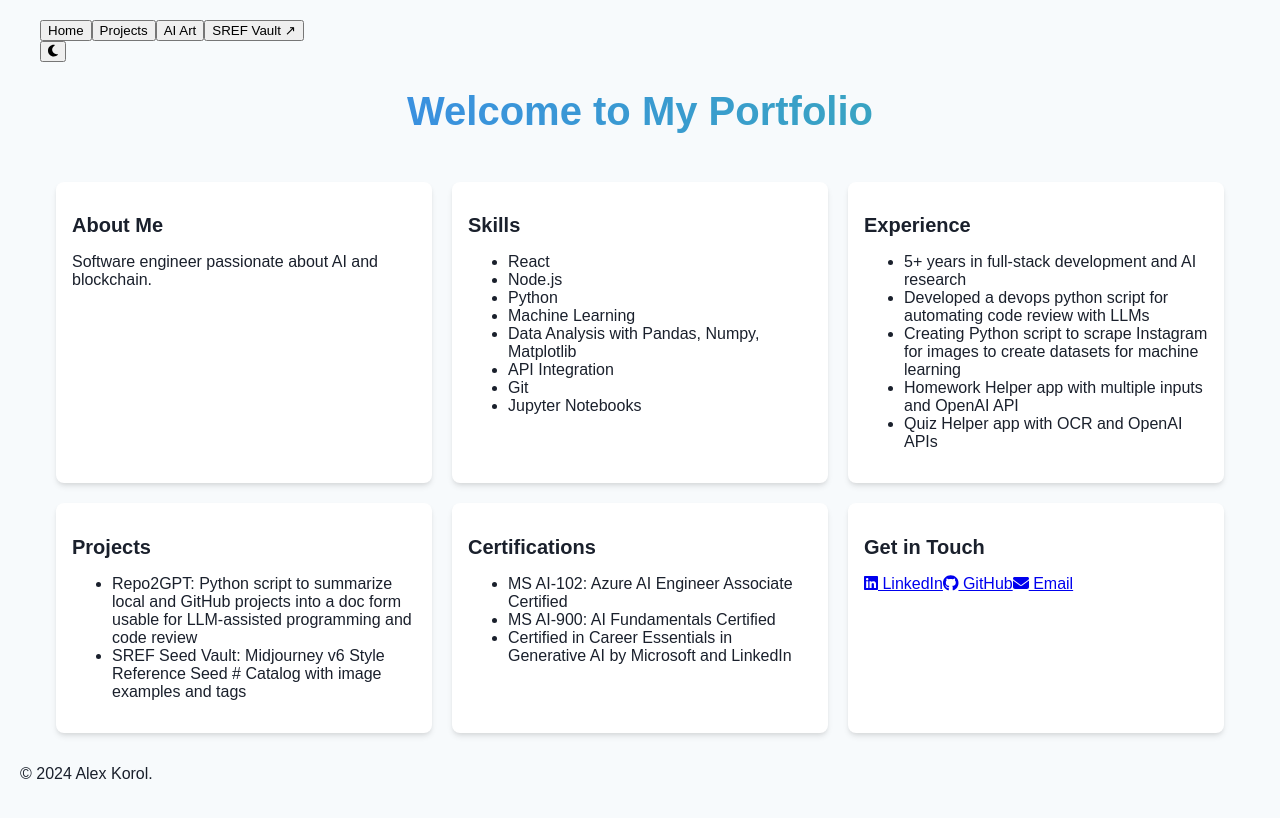
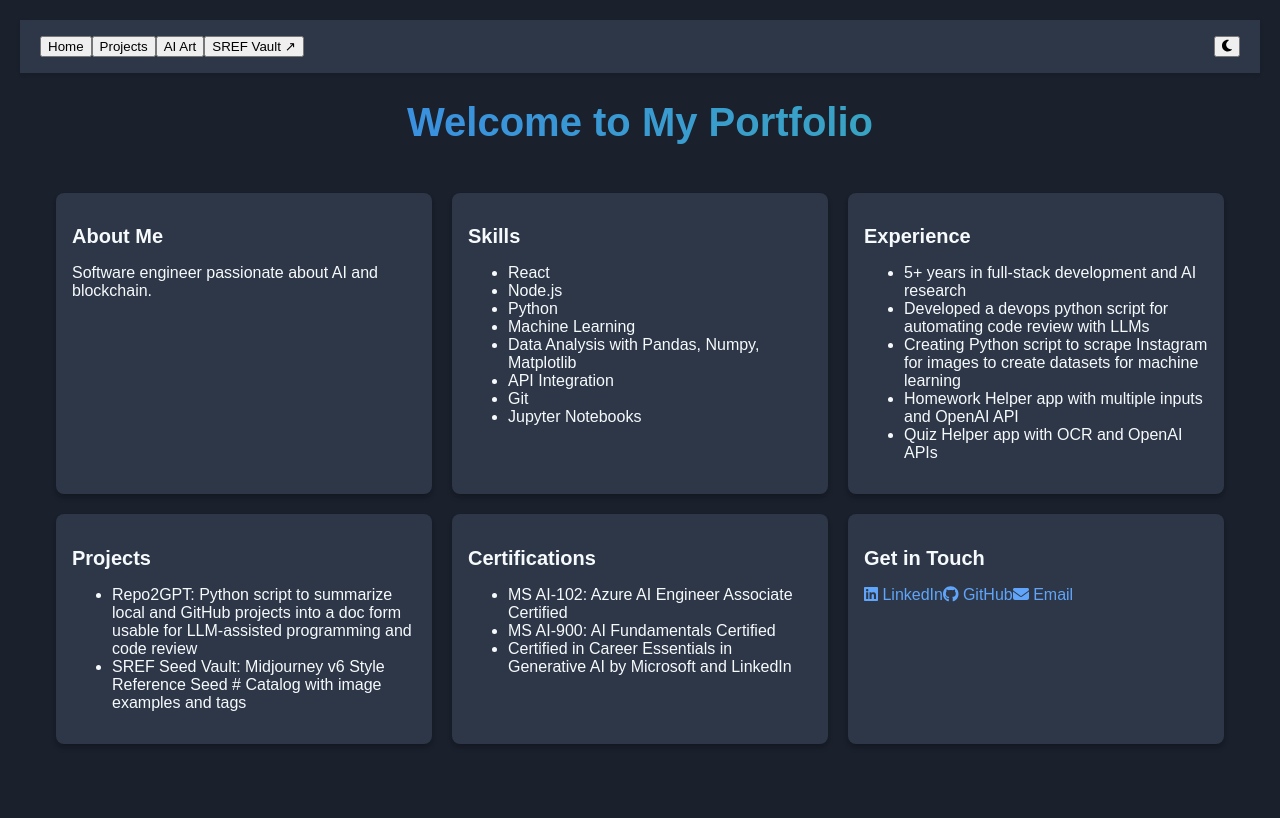
Before and after one commit to alexkorol/alexkorol.github.io, a React (Create React App) app: page / in a window 1280 px wide. Built offline with nearby package versions, Linux system fonts and the light colour scheme.

Commit message:
fix layout and content issues

```diff
--- a/src/AIArtSection.js
+++ b/src/AIArtSection.js
@@ -1,47 +1,71 @@
 import React, { useRef, useEffect } from 'react';
 import { gsap } from 'gsap';
+import { ScrollTrigger } from 'gsap/ScrollTrigger';
+
+gsap.registerPlugin(ScrollTrigger);
 
 const AIArtSection = () => {
-  const years = ['2024', '2023', '2022', '2021'];
-  const galleryRef = useRef(null);
+  const timelineRef = useRef(null);
+
+  const timelineItems = [
+    { year: '2024', title: 'Future AI', description: 'Exploring the potential of AI in 2024', imageSrc: '/path/to/art/2024.jpg' },
+    { year: '2023', title: 'AI Revolution', description: 'The year AI became mainstream', imageSrc: '/path/to/art/2023.jpg' },
+    { year: '2022', title: 'AI Breakthroughs', description: 'Major advancements in AI technology', imageSrc: '/path/to/art/2022.jpg' },
+    { year: '2021', title: 'Early AI Art', description: 'The beginning of AI-generated art', imageSrc: '/path/to/art/2021.jpg' },
+  ];
 
   useEffect(() => {
-    const items = galleryRef.current.querySelectorAll('.gallery-item');
-    gsap.set(items, { opacity: 0, y: 50 });
+    const timeline = timelineRef.current;
+    const items = timeline.querySelectorAll('.timeline-item');
 
-    const onScroll = () => {
-      items.forEach(item => {
-        if (isInViewport(item)) {
-          gsap.to(item, { opacity: 1, y: 0, duration: 1, ease: 'power3.out' });
-        }
-      });
+    gsap.set(items, { opacity: 0, y: 100 });
+
+    ScrollTrigger.batch(items, {
+      onEnter: batch => gsap.to(batch, { opacity: 1, y: 0, stagger: 0.15, overwrite: true }),
+      onLeave: batch => gsap.set(batch, { opacity: 0, y: -100, overwrite: true }),
+      onEnterBack: batch => gsap.to(batch, { opacity: 1, y: 0, stagger: 0.15, overwrite: true }),
+      onLeaveBack: batch => gsap.set(batch, { opacity: 0, y: 100, overwrite: true }),
+      start: "top 80%",
+      end: "bottom 20%",
+    });
+
+    gsap.to('.timeline::before', {
+      height: '100%',
+      ease: 'none',
+      scrollTrigger: {
+        trigger: '.timeline',
+        start: 'top center',
+        end: 'bottom center',
+        scrub: true
+      }
+    });
+
+    return () => {
+      ScrollTrigger.getAll().forEach(trigger => trigger.kill());
     };
-
-    const isInViewport = (el) => {
-      const rect = el.getBoundingClientRect();
-      return (
-        rect.top >= 0 &&
-        rect.left >= 0 &&
-        rect.bottom <= (window.innerHeight || document.documentElement.clientHeight) &&
-        rect.right <= (window.innerWidth || document.documentElement.clientWidth)
-      );
-    };
-
-    window.addEventListener('scroll', onScroll);
-    onScroll(); // Initial check
-    return () => window.removeEventListener('scroll', onScroll);
   }, []);
 
   return (
-    <div ref={galleryRef} className="gallery">
-      {years.map(year => (
-        <div key={year} className="gallery-item">
-          <h2>{year}</h2>
-          <div className="art-container">
-            <img src={`/path/to/art/${year}.jpg`} alt={`AI Art ${year}`} />
+    <div className="container mx-auto px-4 py-16">
+      <h1 className="text-4xl font-bold mb-12 text-center bg-clip-text text-transparent bg-gradient-to-r from-blue-500 to-teal-400">AI Art Timeline</h1>
+      <div ref={timelineRef} className="timeline relative">
+        {timelineItems.map((item, index) => (
+          <div key={item.year} className="timeline-item flex mb-20">
+            <div className="timeline-content w-full md:w-10/12 mx-auto bg-white dark:bg-gray-800 p-6 rounded-lg shadow-lg transition-all duration-300 hover:shadow-xl">
+              <div className="flex flex-col md:flex-row items-center">
+                <div className="carousel relative w-full md:w-1/2 pb-9/16 mb-6 md:mb-0 md:mr-8 overflow-hidden rounded-lg">
+                  <img src={item.imageSrc} alt={item.title} className="absolute top-0 left-0 w-full h-full object-cover transition-transform duration-300 hover:scale-105" />
+                </div>
+                <div className="timeline-text md:w-1/2">
+                  <div className="date text-blue-500 font-bold mb-3 text-lg">{item.year}</div>
+                  <h2 className="text-2xl font-semibold mb-3 text-gray-800 dark:text-gray-200">{item.title}</h2>
+                  <p className="text-gray-600 dark:text-gray-300 text-lg leading-relaxed">{item.description}</p>
+                </div>
+              </div>
+            </div>
           </div>
-        </div>
-      ))}
+        ))}
+      </div>
     </div>
   );
 };
--- a/src/App.css
+++ b/src/App.css
@@ -1,15 +1,14 @@
 :root {
-  --bg-color: #f7fafc;
-  --text-color: #1a202c;
-  --card-bg: #ffffff;
-  --card-shadow: 0 4px 6px -1px rgba(0, 0, 0, 0.1), 0 2px 4px -1px rgba(0, 0, 0, 0.06);
-  --card-hover-shadow: 0 10px 15px -3px rgba(0, 0, 0, 0.1), 0 4px 6px -2px rgba(0, 0, 0, 0.05);
-  --navbar-bg: #ffffff;
-  --navbar-text: #1a202c;
-  --navbar-hover: #e2e8f0;
-  --navbar-dark-bg: #2d3748;
-  --navbar-dark-text: #f7fafc;
-  --navbar-dark-hover: #4a5568;
+  --bg-color: #1a202c;
+  --text-color: #f7fafc;
+  --card-bg: #2d3748;
+  --card-shadow: 0 4px 6px -1px rgba(0, 0, 0, 0.2), 0 2px 4px -1px rgba(0, 0, 0, 0.12);
+  --card-hover-shadow: 0 10px 15px -3px rgba(0, 0, 0, 0.2), 0 4px 6px -2px rgba(0, 0, 0, 0.1);
+  --navbar-bg: #2d3748;
+  --navbar-text: #f7fafc;
+  --navbar-hover: #4a5568;
+  --link-color: #60a5fa;
+  --link-hover-color: #93c5fd;
 }
 
 .dark {
@@ -21,6 +20,75 @@
   --navbar-bg: #2d3748;
   --navbar-text: #f7fafc;
   --navbar-hover: #4a5568;
+  --link-color: #60a5fa;
+  --link-hover-color: #93c5fd;
+}
+
+nav {
+  position: sticky;
+  top: 0;
+  background-color: var(--navbar-bg);
+  color: var(--navbar-text);
+  box-shadow: 0 2px 4px rgba(0, 0, 0, 0.1);
+  z-index: 1000;
+}
+
+nav .container {
+  display: flex;
+  justify-content: space-between;
+  align-items: center;
+  padding: 1rem 0;
+}
+
+nav .container .nav-links {
+  display: flex;
+  gap: 2rem;
+}
+
+nav .container .nav-links a {
+  color: var(--navbar-text);
+  text-decoration: none;
+  padding: 1rem 2rem;
+  border-radius: 0.5rem;
+  transition: background-color 0.3s, color 0.3s, transform 0.3s;
+  font-weight: bold;
+  margin: 0 1.5rem; /* Increased margin for better spacing */
+}
+
+nav .container .nav-links a:hover {
+  background-color: var(--navbar-hover);
+  color: var(--link-hover-color);
+  transform: scale(1.05);
+}
+
+nav .container .theme-toggle {
+  background: none;
+  border: none;
+  cursor: pointer;
+  color: var(--navbar-text);
+  font-size: 1.25rem;
+  transition: color 0.3s;
+}
+
+nav .container .theme-toggle:hover {
+  color: var(--link-hover-color);
+}
+
+@media (max-width: 768px) {
+  nav .container .nav-links {
+    flex-direction: column;
+  }
+}
+
+@media (max-width: 480px) {
+  nav .container .nav-links {
+    flex-direction: column;
+    gap: 0.5rem;
+  }
+
+  nav .container .nav-links a {
+    padding: 0.5rem 0.75rem;
+  }
 }
 
 body {
@@ -30,6 +98,16 @@ body {
   margin: 0;
   padding: 20px;
   transition: background-color 0.3s, color 0.3s;
+}
+
+a {
+  color: var(--link-color);
+  text-decoration: none;
+  transition: color 0.3s;
+}
+
+a:hover {
+  color: var(--link-hover-color);
 }
 
 .container {
@@ -51,7 +129,7 @@ h1 {
 .card-container {
   display: grid;
   grid-template-columns: repeat(auto-fill, minmax(calc(33.333% - 20px), 1fr));
-  gap: 20px;
+  gap: 20px; /* Reverted to original gap */
   padding: 1rem;
 }
 
--- a/src/App.js
+++ b/src/App.js
@@ -62,6 +62,8 @@ function App() {
                 onClick={() => {
                   if (item === 'SREF Vault') {
                     window.open('https://alexkorol.github.io/seedvault', '_blank');
+                  } else if (item === 'Get in Touch') {
+                    // Handle the 'Get in Touch' button click
                   } else {
                     setActiveSection(item.toLowerCase());
                   }
@@ -81,12 +83,26 @@ function App() {
       </nav>
 
       <main className="container mx-auto px-6 py-16">
-        {renderSection(activeSection)}
+        {activeSection === 'get in touch' ? (
+          <div className="text-center">
+            <h1 className="text-4xl font-bold mb-12 text-center bg-clip-text text-transparent bg-gradient-to-r from-blue-500 to-teal-400">Get in Touch</h1>
+            <p>
+              <a href="https://www.linkedin.com/in/alexei-korol/" target="_blank" rel="noopener noreferrer">
+                <FontAwesomeIcon icon={faLinkedin} className="mr-2" />
+              </a>
+              <a href="https://github.com/alexkorol" target="_blank" rel="noopener noreferrer">
+                <FontAwesomeIcon icon={faGithub} className="mr-2" />
+              </a>
+              <a href="mailto:korolalexei@gmail.com">
+                <FontAwesomeIcon icon={faEnvelope} className="mr-2" />
+              </a>
+            </p>
+          </div>
+        ) : (
+          renderSection(activeSection)
+        )}
       </main>
 
-      <footer className="text-center p-2 bg-white dark:bg-gray-800 text-gray-600 dark:text-gray-400 mt-12">
-        <p>&copy; 2024 Alex Korol.</p>
-      </footer>
     </div>
   );
 }
--- a/src/HomeSection.js
+++ b/src/HomeSection.js
@@ -57,13 +57,13 @@ const HomeSection = () => {
       title: 'Get in Touch',
       content: (
         <div>
-          <a href="https://www.linkedin.com/in/your-linkedin-profile" target="_blank" rel="noopener noreferrer" className="text-blue-500 dark:text-blue-300 hover:underline">
+          <a href="https://www.linkedin.com/in/alexei-korol/" target="_blank" rel="noopener noreferrer" className="text-blue-500 dark:text-blue-300 hover:underline">
             <FontAwesomeIcon icon={faLinkedin} /> LinkedIn
           </a>
-          <a href="https://github.com/your-github-profile" target="_blank" rel="noopener noreferrer" className="text-blue-500 dark:text-blue-300 hover:underline">
+          <a href="https://github.com/alexkorol" target="_blank" rel="noopener noreferrer" className="text-blue-500 dark:text-blue-300 hover:underline">
             <FontAwesomeIcon icon={faGithub} /> GitHub
           </a>
-          <a href="mailto:your-email@example.com" className="text-blue-500 dark:text-blue-300 hover:underline">
+          <a href="mailto:korolalexei@gmail.com" className="text-blue-500 dark:text-blue-300 hover:underline">
             <FontAwesomeIcon icon={faEnvelope} /> Email
           </a>
         </div>
```
